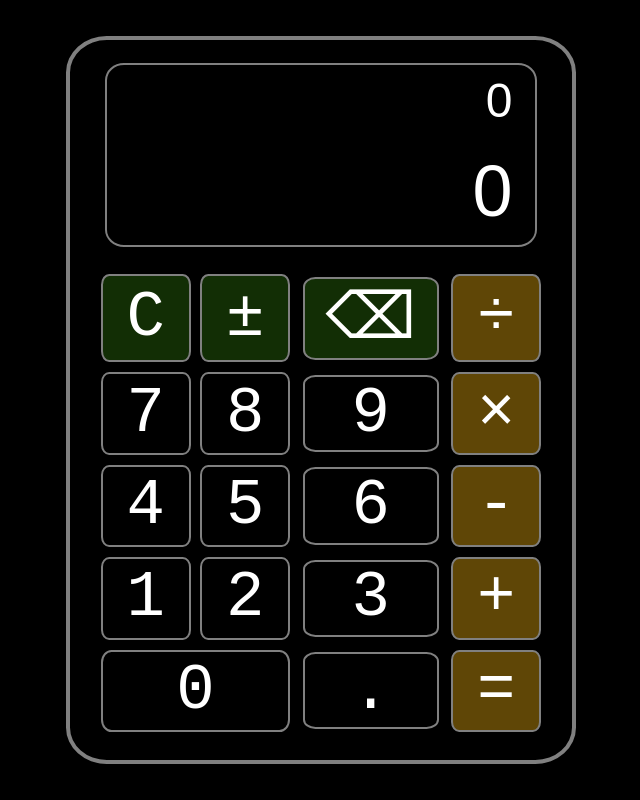
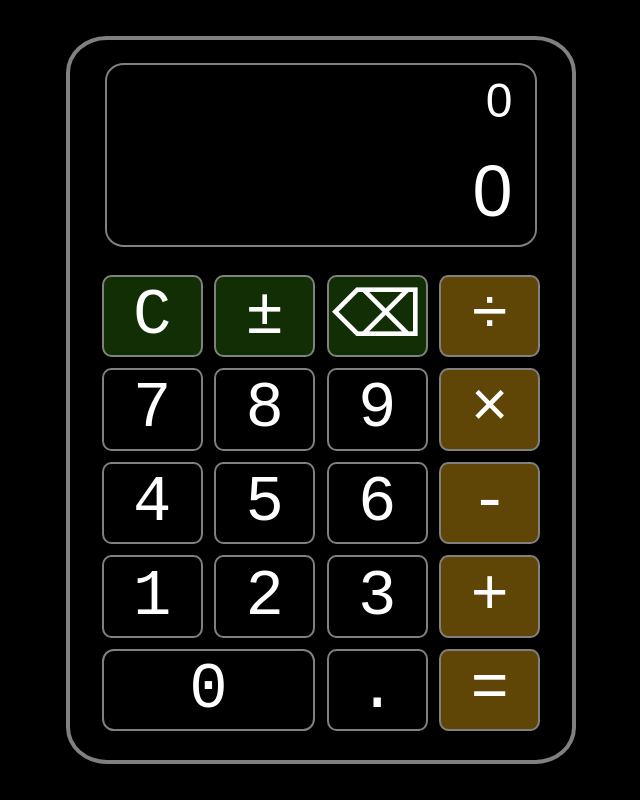
Before and after one commit to swith-wiz-kev/calculator, a plain HTML site: page index.html in a window 1280 px wide. Shown: the whole page, without its empty margins (319-959 px from the left). Drawn offline with Linux system fonts and the light colour scheme.

Commit message:
Fix button styles

```diff
--- a/style.css
+++ b/style.css
@@ -56,10 +56,13 @@ body {
   margin-bottom: 5%;
   display: grid;
   color: white;
+  grid-template-columns: 1fr 1fr 1fr 1fr;
+  grid-template-rows: 1fr 1fr 1fr 1fr 1fr;
 }
 
 .button .button {
   font-family: "Courier New", Courier, monospace;
+  overflow: visible;
   display: flex;
   align-items: center;
   justify-content: center;
```
